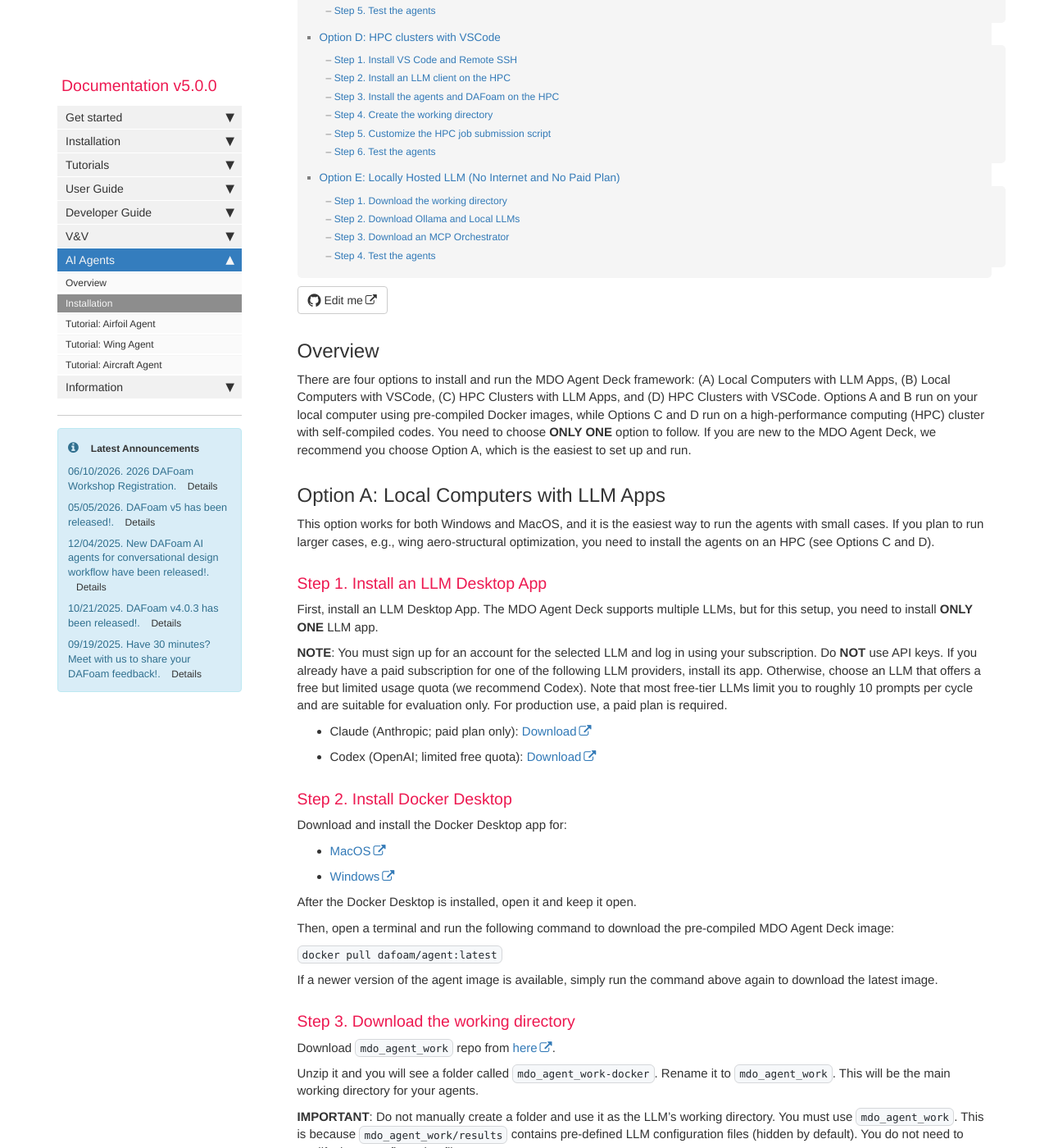
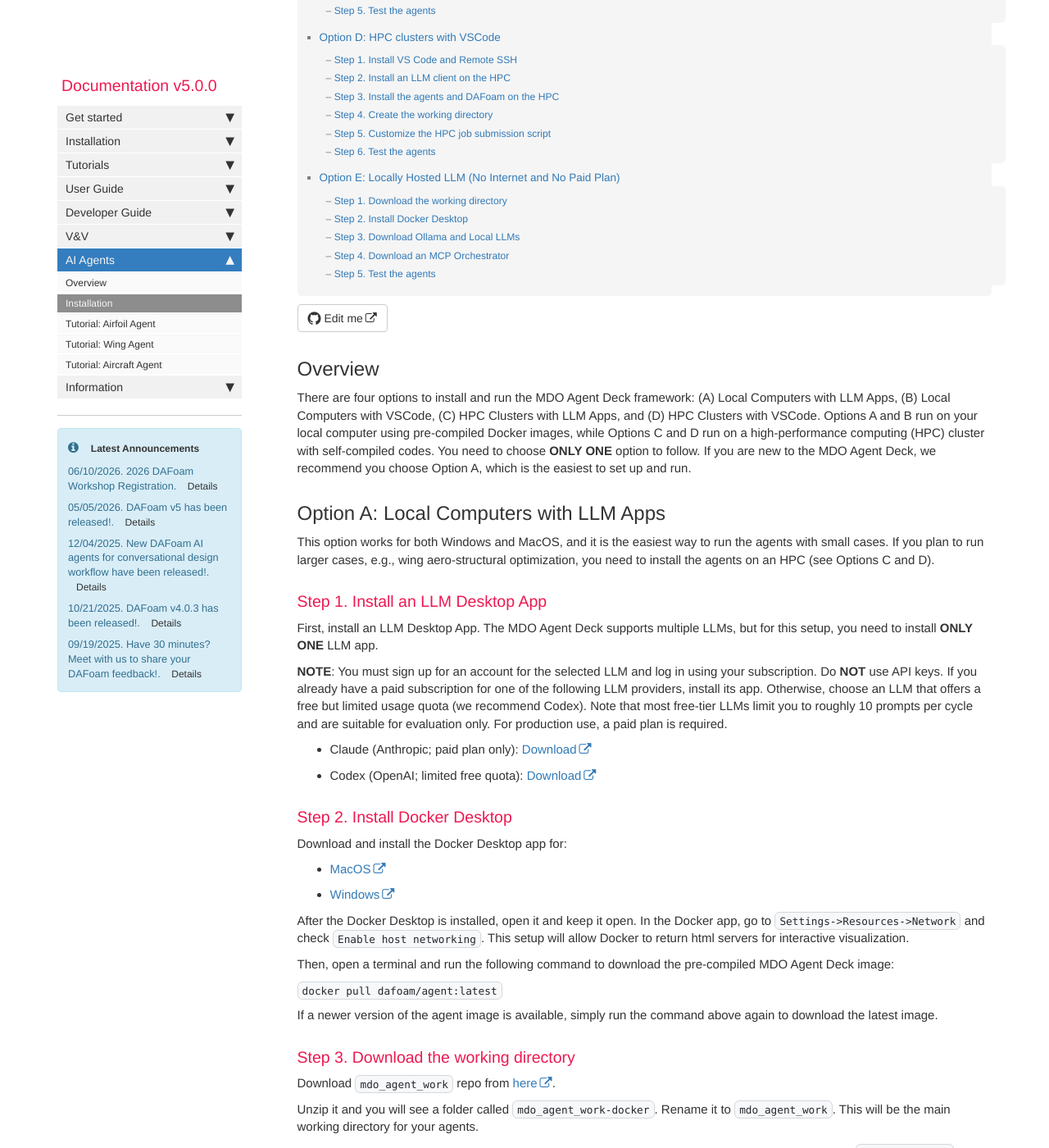
Before and after one commit to DAFoam/DAFoam.github.io, a Jekyll site: the page built from pages/mydoc/mydoc_ai_agent_installation.md, in a window 1280 px wide and 1400 px high, scrolled down 569 px. Shown: the whole window at 82% size. Built offline with Jekyll 4.4.1, drawn with Linux system fonts in a browser that asks for light colours; comment, search, counter and statistics services are not loaded; some of the changed text lies outside the part shown.

Commit message:
content update

```diff
--- a/pages/mydoc/mydoc_ai_agent_installation.md
+++ b/pages/mydoc/mydoc_ai_agent_installation.md
@@ -32,7 +32,7 @@ Download and install the Docker Desktop app for:
 - [MacOS](https://docs.docker.com/desktop/setup/install/mac-install)
 - [Windows](https://docs.docker.com/desktop/setup/install/windows-install)
 
-After the Docker Desktop is installed, open it and keep it open.
+After the Docker Desktop is installed, open it and keep it open. In the Docker app, go to `Settings->Resources->Network` and check `Enable host networking`. This setup will allow Docker to return html servers for interactive visualization.
 
 Then, open a terminal and run the following command to download the pre-compiled MDO Agent Deck image:
 
@@ -334,7 +334,11 @@ Download the `mdo_agent_work` repository from [here](https://github.com/DAFoam/m
 
 Unzip the archive, and you will see a folder named `mdo_agent_work-docker`. Rename it to `mdo_agent_work`. This folder will serve as the main working directory for your agents.
 
-### Step 2. Download Ollama and Local LLMs
+### Step 2. Install Docker Desktop
+
+Same as the Step 2 in Option A.
+
+### Step 3. Download Ollama and Local LLMs
 
 First, download [Ollama](https://ollama.com/download), which hosts and runs local LLMs.
 
@@ -388,7 +392,7 @@ Download and install the Claude Code CLI [here](https://docs.anthropic.com/en/do
 </div>
 
 
-### Step 4. Test the agents
+### Step 5. Test the agents
 
 Open a terminal, go to the `mdo_agent_work/results/` folder, and run one the following command from inside that folder, depending on which MCP Orchestrator you use
 
```
Also changed, not shown: other parts of pages/mydoc/mydoc_ai_agent_installation.md (+1 -1 lines).
